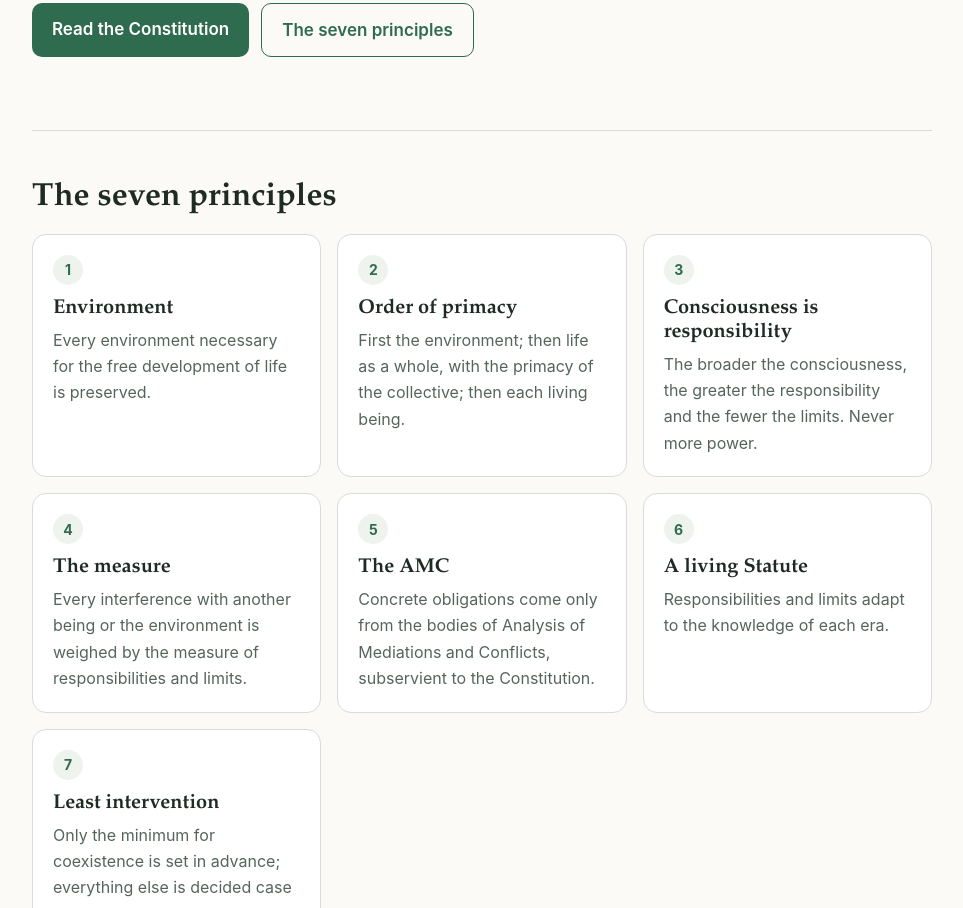
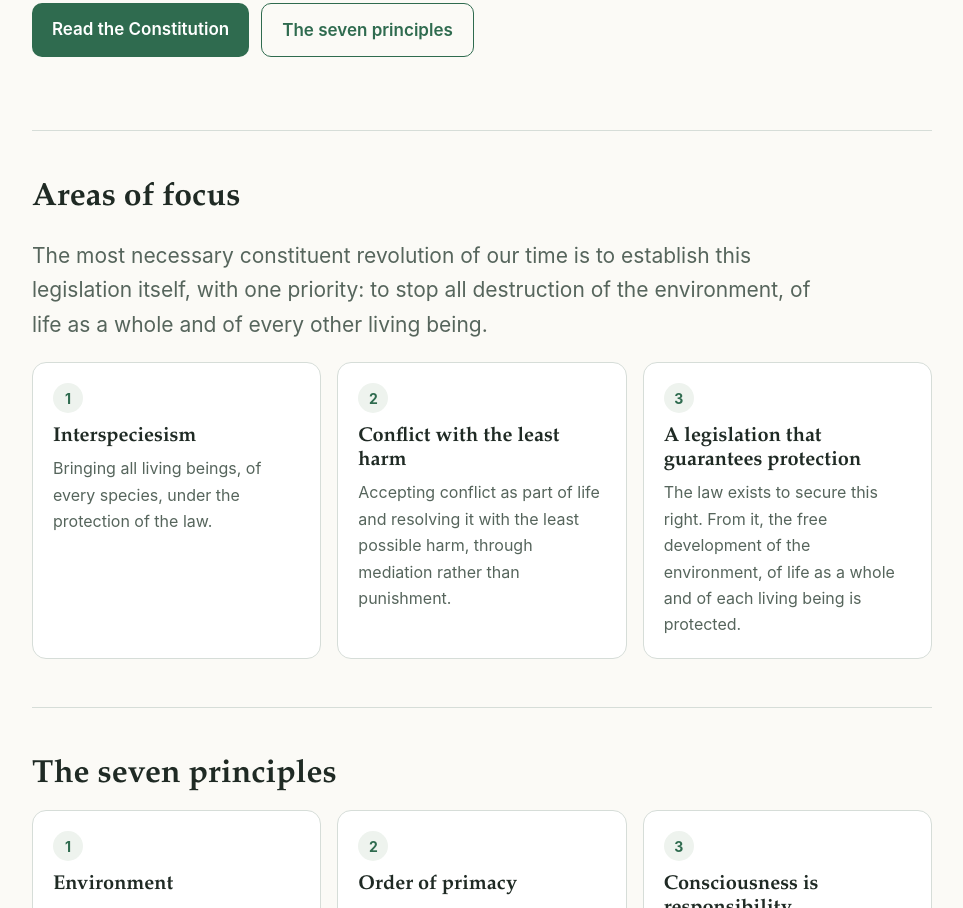
Before and after one commit to paulovsp/unitedlivesnation, a plain HTML site: page en/index.html in a window 1280 px wide. Shown: the part 631-1539 px from the top of the page, without its empty margins (158-1121 px from the left). Drawn offline with Linux system fonts and the light colour scheme.

Commit message:
Focos de atuação da ULN na página inicial
Co-Authored-By: Claude Opus 5.5 <noreply@anthropic.com>
Claude-Session: https://claude.ai/code/session_01MQNQ8Jdv8mGGqtQfXiQQ8v

```diff
--- a/en/index.html
+++ b/en/index.html
@@ -22,6 +22,15 @@
   <h1>No life exists apart from the environment that sustains it or from the other lives it lives alongside.</h1>
   <p class="lead">The United Lives Nation proposes an order that recognizes no enemies and no criminals, only conflicts, errors and consequences, and mediates them. It is not imposed by force: it grows through example and through joining.</p>
   <p class="cta"><a class="btn" href="constitution.html">Read the Constitution</a><a class="btn ghost" href="#principles">The seven principles</a></p>
+</section>
+<section id="focus" class="focos">
+  <h2>Areas of focus</h2>
+  <p class="lead">The most necessary constituent revolution of our time is to establish this legislation itself, with one priority: to stop all destruction of the environment, of life as a whole and of every other living being.</p>
+  <ol class="cards">
+    <li><span class="n">1</span><h3>Interspeciesism</h3><p>Bringing all living beings, of every species, under the protection of the law.</p></li>
+    <li><span class="n">2</span><h3>Conflict with the least harm</h3><p>Accepting conflict as part of life and resolving it with the least possible harm, through mediation rather than punishment.</p></li>
+    <li><span class="n">3</span><h3>A legislation that guarantees protection</h3><p>The law exists to secure this right. From it, the free development of the environment, of life as a whole and of each living being is protected.</p></li>
+  </ol>
 </section>
 <section id="principles">
   <h2>The seven principles</h2>
--- a/style.css
+++ b/style.css
@@ -24,6 +24,7 @@ h2{font-size:clamp(24px,3.4vw,32px);margin:0 0 16px}
 .cta{display:flex;gap:12px;flex-wrap:wrap;margin-top:28px}
 .btn{display:inline-block;padding:12px 20px;border-radius:10px;background:var(--accent);color:#fff;text-decoration:none;font-weight:600}
 .btn.ghost{background:transparent;color:var(--accent);border:1px solid var(--accent)}
+.focos .lead{margin-bottom:20px}
 .cards{list-style:none;padding:0;margin:0;display:grid;grid-template-columns:repeat(auto-fill,minmax(260px,1fr));gap:16px}
 .cards li{background:#fff;border:1px solid var(--edge);border-radius:14px;padding:20px}
 .cards .n{display:inline-grid;place-items:center;width:30px;height:30px;border-radius:50%;background:var(--tint);color:var(--accent);font-weight:700;font-size:14px}
```
Also changed, not shown: index.html (+9 -0 lines).
